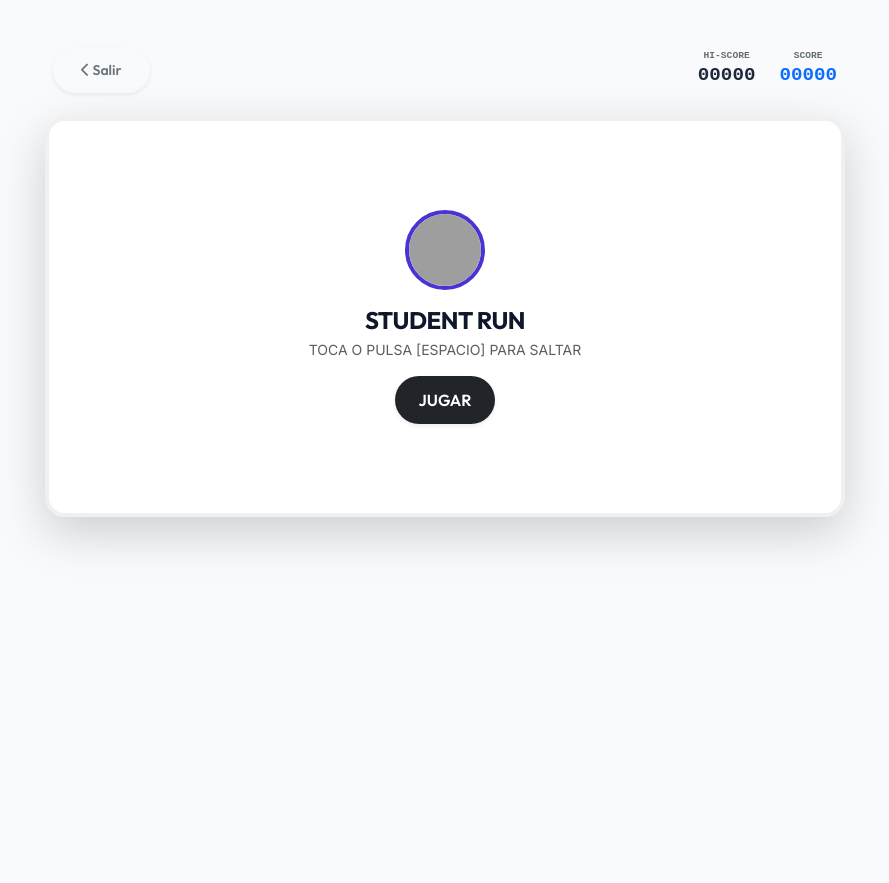
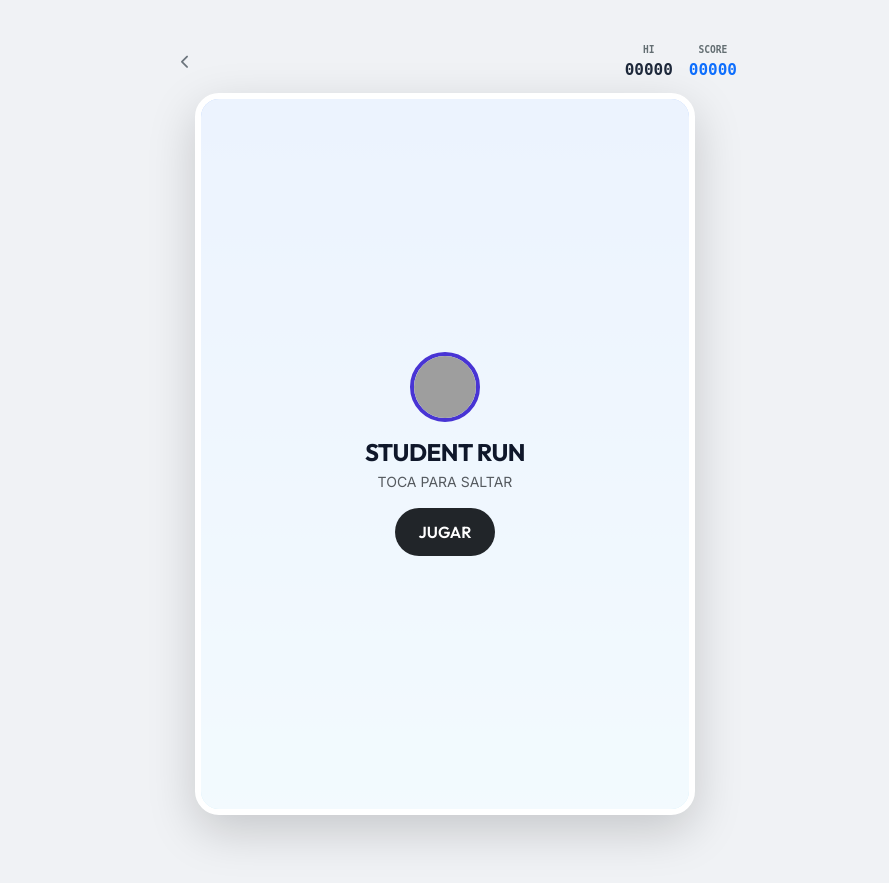
Before and after one commit to dgarridor05/AplicacionPracticas, a Django app: page /minijuegos/dino-reto/ in a window 1280 px wide. Shown: the part 79-962 px from the top of the page, without its empty margins (195-1084 px from the left). Run offline with Django 5.2, Linux system fonts and the light colour scheme; a user stored in the database is signed in; data comes from the database, SQL or seed files in the repository; grey boxes are pictures that could not be loaded.

Commit message:
mejora dino_game 7.0

```diff
--- a/minigames/templates/minigames/dino_game.html
+++ b/minigames/templates/minigames/dino_game.html
@@ -2,36 +2,36 @@
 {% block title %}Student Runner Pro{% endblock %}
 
 {% block content %}
-<div class="container-fluid py-2 py-md-4 text-center game-main-container">
-    <div class="d-flex justify-content-between align-items-center mb-3 mb-md-4 px-2" style="max-width: 800px; margin: 0 auto; width: 100%;">
-        <a href="{% url 'student_home' %}" class="btn btn-sm btn-outline-secondary border-0 shadow-sm">
-            <i class="fas fa-chevron-left"></i> <span class="d-none d-sm-inline">Salir</span>
+<div class="container-fluid py-2 py-md-3 text-center game-main-container">
+    <div class="d-flex justify-content-between align-items-center mb-2 px-2 mx-auto" style="max-width: 600px; width: 100%;">
+        <a href="{% url 'student_home' %}" class="btn btn-sm btn-outline-secondary border-0">
+            <i class="fas fa-chevron-left"></i>
         </a>
-        <div class="game-stats d-flex gap-3 gap-md-4">
-            <div class="stat-item"><small>HI-SCORE</small> <span id="highScore">00000</span></div>
+        <div class="game-stats d-flex gap-3">
+            <div class="stat-item"><small>HI</small> <span id="highScore">00000</span></div>
             <div class="stat-item text-primary"><small>SCORE</small> <span id="currentScore">00000</span></div>
         </div>
     </div>
 
     <div class="game-wrapper shadow-lg" id="gameWrapper">
-        <canvas id="gameCanvas" width="800" height="400"></canvas>
+        <canvas id="gameCanvas"></canvas>
 
         <div id="overlay" class="game-overlay">
             <div id="start-screen" class="px-3">
-                <div class="avatar-preview mb-2 mb-md-3">
+                <div class="avatar-preview mb-3">
                     {% if user.profile_picture %}
                         <img src="{{ user.profile_picture.url }}" id="playerImg" crossorigin="anonymous">
                     {% else %}
                         <img src="https://ui-avatars.com/api/?background=4834d4&color=fff&name={{ user.first_name }}" id="playerImg" crossorigin="anonymous">
                     {% endif %}
                 </div>
-                <h2 class="fw-bold mb-1 fs-4 fs-md-2">STUDENT RUN</h2>
-                <p class="text-muted small mb-3">TOCA O PULSA [ESPACIO] PARA SALTAR</p>
-                <button id="startBtn" class="btn btn-dark rounded-pill px-4 shadow-sm">JUGAR</button>
+                <h2 class="fw-bold mb-1 fs-4">STUDENT RUN</h2>
+                <p class="text-muted small mb-3">TOCA PARA SALTAR</p>
+                <button id="startBtn" class="btn btn-dark rounded-pill px-4">JUGAR</button>
             </div>
 
             <div id="game-over-screen" style="display: none;" class="px-3">
-                <h1 class="text-danger fw-black mb-0 fs-3 fs-md-1">¡SUSPENSO!</h1>
+                <h1 class="text-danger fw-bold mb-0 fs-3">¡SUSPENSO!</h1>
                 <p id="finalScoreText" class="mb-3 text-muted small"></p>
                 <button id="restartBtn" class="btn btn-primary rounded-pill px-5 shadow">
                     REINTENTAR <i class="fas fa-redo ms-2"></i>
@@ -42,65 +42,58 @@
 </div>
 
 <style>
-    :root { --game-bg: #ffffff; }
+    :root { --game-bg: #f8f9fa; }
 
-    /* Evitamos el scroll elástico en móviles para que no se mueva la pantalla al jugar */
-    body { overflow: hidden; position: fixed; width: 100%; }
+    body {
+        overflow: hidden;
+        position: fixed;
+        width: 100%;
+        background-color: #f0f2f5;
+    }
 
     .game-main-container {
         height: 100vh;
         display: flex;
         flex-direction: column;
+        justify-content: flex-start;
     }
 
     .game-wrapper {
         position: relative;
-        width: 100%;
-        max-width: 800px;
-        /* En móvil ocupará más espacio vertical proporcionalmente */
-        aspect-ratio: 8 / 10;
+        width: 95%;
+        max-width: 500px; /* Ancho más controlado para móviles */
+        aspect-ratio: 9 / 13; /* Proporción ideal para ver todo y tener zona de toque */
         margin: 0 auto;
         background: var(--game-bg);
-        border-radius: 20px;
+        border-radius: 24px;
         overflow: hidden;
-        border: 4px solid #f0f0f0;
+        border: 6px solid white;
         touch-action: none;
         -webkit-user-select: none;
         user-select: none;
-        -webkit-tap-highlight-color: transparent;
-    }
-
-    /* En pantallas grandes volvemos a un formato más horizontal */
-    @media (min-width: 768px) {
-        .game-wrapper { aspect-ratio: 2 / 1; }
     }
 
     #gameCanvas {
         width: 100% !important;
         height: 100% !important;
         display: block;
-        object-fit: cover; /* Clave para que el dibujo interno no se deforme */
+        background: linear-gradient(to bottom, #a1c4fd 0%, #c2e9fb 100%); /* Cielo inicial */
     }
 
     .game-overlay {
         position: absolute; top: 0; left: 0; width: 100%; height: 100%;
         display: flex; align-items: center; justify-content: center;
-        background: rgba(255,255,255,0.85); transition: 0.3s;
+        background: rgba(255,255,255,0.8); transition: 0.3s;
         z-index: 10;
     }
 
     .avatar-preview img {
-        width: 60px; height: 60px; border-radius: 50%;
-        border: 3px solid #4834d4; object-fit: cover;
+        width: 70px; height: 70px; border-radius: 50%;
+        border: 4px solid #4834d4; object-fit: cover;
     }
 
-    @media (min-width: 768px) {
-        .avatar-preview img { width: 80px; height: 80px; border-width: 4px; }
-    }
-
-    .stat-item { font-family: 'Courier New', Courier, monospace; font-weight: bold; font-size: 1rem; }
-    @media (min-width: 768px) { .stat-item { font-size: 1.2rem; } }
-    .stat-item small { font-size: 0.6rem; color: #636e72; display: block; line-height: 1; }
+    .stat-item { font-family: 'monospace'; font-weight: bold; font-size: 1rem; }
+    .stat-item small { font-size: 0.6rem; color: #636e72; display: block; }
 </style>
 
 <script>
@@ -111,20 +104,26 @@ class Game {
         this.img = document.getElementById('playerImg');
         this.wrapper = document.getElementById('gameWrapper');
 
-        // Resolución lógica: 800x400 da más aire vertical
-        this.canvas.width = 800;
-        this.canvas.height = 400;
+        // Resolución interna fija para consistencia
+        this.canvas.width = 450;
+        this.canvas.height = 650;
 
-        this.baseSpeed = 7;
+        this.baseSpeed = 6;
         this.speed = this.baseSpeed;
-        this.gravity = 0.85;
-        this.jumpForce = 17;
-        this.jumpCutoff = 0.35;
+        this.gravity = 0.8;
+        this.jumpForce = 15;
+
+        // El suelo está más arriba (30% del canvas desde abajo libre para el dedo)
+        this.groundY = this.canvas.height - 180;
 
         this.player = {
-            x: 80, y: 0, w: 58, h: 58,
-            dy: 0, grounded: false, isJumping: false
+            x: 50, y: 0, w: 50, h: 50,
+            dy: 0, grounded: false
         };
+
+        // Para el fondo infinito (Pasillo)
+        this.bgX = 0;
+        this.bgSpeed = 2;
 
         this.obstacles = [];
         this.score = 0;
@@ -135,40 +134,21 @@ class Game {
     }
 
     init() {
-        const handleStartJump = (e) => {
+        const jump = (e) => {
             if (!this.active) return;
             if (this.player.grounded) {
                 this.player.dy = -this.jumpForce;
                 this.player.grounded = false;
-                this.player.isJumping = true;
             }
+            if(e) e.preventDefault();
         };
 
-        const handleEndJump = () => {
-            if (this.player.isJumping && this.player.dy < -3) {
-                this.player.dy *= this.jumpCutoff;
-                this.player.isJumping = false;
-            }
-        };
+        this.wrapper.addEventListener('touchstart', jump, { passive: false });
+        this.wrapper.addEventListener('mousedown', jump);
+        window.addEventListener('keydown', (e) => { if(e.code === 'Space') jump(); });
 
-        // Eventos táctiles mejorados para móvil
-        this.wrapper.addEventListener('touchstart', (e) => {
-            if (this.active) { e.preventDefault(); handleStartJump(e); }
-        }, { passive: false });
-
-        this.wrapper.addEventListener('touchend', (e) => {
-            if (this.active) { e.preventDefault(); handleEndJump(); }
-        }, { passive: false });
-
-        // Eventos de ratón y teclado
-        this.wrapper.addEventListener('mousedown', (e) => handleStartJump(e));
-        window.addEventListener('mouseup', handleEndJump);
-        window.addEventListener('keydown', (e) => {
-            if(e.code === 'Space') { e.preventDefault(); handleStartJump(e); }
-        });
-
-        document.getElementById('startBtn').onclick = (e) => { e.stopPropagation(); this.start(); };
-        document.getElementById('restartBtn').onclick = (e) => { e.stopPropagation(); this.start(); };
+        document.getElementById('startBtn').onclick = () => this.start();
+        document.getElementById('restartBtn').onclick = () => this.start();
     }
 
     start() {
@@ -176,91 +156,105 @@ class Game {
         this.score = 0;
         this.speed = this.baseSpeed;
         this.obstacles = [];
-        // Posicionamos al jugador basándonos en el nuevo nivel del suelo
-        this.player.y = this.canvas.height - 150;
+        this.player.y = this.groundY - this.player.h;
         this.player.dy = 0;
 
-        document.getElementById('overlay').style.background = 'transparent';
+        document.getElementById('overlay').style.opacity = '0';
+        setTimeout(() => {
+            if(this.active) document.getElementById('overlay').style.visibility = 'hidden';
+        }, 300);
         document.getElementById('start-screen').style.display = 'none';
         document.getElementById('game-over-screen').style.display = 'none';
         this.loop();
     }
 
+    drawBackground() {
+        // Dibujamos "ventanas" o "puertas" que se mueven
+        this.bgX -= this.speed * 0.5; // Se mueve más lento que los obstáculos
+        if (this.bgX <= -200) this.bgX = 0;
+
+        this.ctx.fillStyle = '#e1e8ed'; // Pared del pasillo
+        this.ctx.fillRect(0, 0, this.canvas.width, this.groundY);
+
+        for (let i = 0; i < 5; i++) {
+            // Ventanas
+            this.ctx.fillStyle = '#ffffff';
+            this.ctx.fillRect(this.bgX + (i * 200), 100, 80, 120);
+            // Detalles de la ventana
+            this.ctx.strokeStyle = '#b2bec3';
+            this.ctx.strokeRect(this.bgX + (i * 200), 100, 80, 120);
+        }
+
+        // Suelo (Pasillo)
+        this.ctx.fillStyle = '#dfe6e9';
+        this.ctx.fillRect(0, this.groundY, this.canvas.width, this.canvas.height - this.groundY);
+        this.ctx.fillStyle = '#b2bec3';
+        this.ctx.fillRect(0, this.groundY, this.canvas.width, 4);
+    }
+
     update() {
-        this.score += 0.15;
-        this.speed = this.baseSpeed + (this.score / 65);
+        this.score += 0.1;
+        this.speed = this.baseSpeed + (this.score / 50);
         document.getElementById('currentScore').innerText = Math.floor(this.score).toString().padStart(5, '0');
 
         this.player.dy += this.gravity;
         this.player.y += this.player.dy;
 
-        // NIVEL DEL SUELO ELEVADO: 100px desde el fondo para evitar que el dedo tape
-        const groundLevel = this.canvas.height - 100;
-        if (this.player.y > groundLevel - this.player.h) {
-            this.player.y = groundLevel - this.player.h;
+        if (this.player.y > this.groundY - this.player.h) {
+            this.player.y = this.groundY - this.player.h;
             this.player.dy = 0;
             this.player.grounded = true;
-            this.player.isJumping = false;
         }
 
-        const minGap = 280 + (this.speed * 5);
-        if (this.obstacles.length === 0 || (this.canvas.width - this.obstacles[this.obstacles.length-1].x) > minGap) {
-            if (Math.random() < 0.04) {
-                const icons = ['📚', '📝', '🎒', '📐', '🧠'];
+        // Generar obstáculos
+        if (this.obstacles.length === 0 || (this.canvas.width - this.obstacles[this.obstacles.length-1].x) > 300) {
+            if (Math.random() < 0.05) {
                 this.obstacles.push({
                     x: this.canvas.width,
-                    y: groundLevel - 42,
-                    w: 42, h: 42,
-                    icon: icons[Math.floor(Math.random() * icons.length)]
+                    y: this.groundY - 45,
+                    w: 40, h: 40,
+                    icon: ['📚', '🎒', '🧪', '📐'][Math.floor(Math.random()*4)]
                 });
             }
         }
 
         this.obstacles.forEach((obs, i) => {
             obs.x -= this.speed;
-            // Colisión por proximidad
-            const pX = this.player.x + this.player.w/2;
-            const pY = this.player.y + this.player.h/2;
-            const oX = obs.x + obs.w/2;
-            const oY = obs.y + obs.h/2;
-            if (Math.sqrt((pX - oX)**2 + (pY - oY)**2) < 40) this.gameOver();
-            if (obs.x + obs.w < -50) this.obstacles.splice(i, 1);
+
+            // Colisión ajustada
+            if (this.player.x < obs.x + obs.w - 10 &&
+                this.player.x + this.player.w - 10 > obs.x &&
+                this.player.y < obs.y + obs.h - 10 &&
+                this.player.y + this.player.h - 10 > obs.y) {
+                this.gameOver();
+            }
+
+            if (obs.x < -50) this.obstacles.splice(i, 1);
         });
     }
 
     draw() {
         this.ctx.clearRect(0, 0, this.canvas.width, this.canvas.height);
 
-        // Suelo estilizado
-        const groundLevel = this.canvas.height - 100;
-        this.ctx.strokeStyle = '#dfe6e9';
-        this.ctx.lineWidth = 3;
-        this.ctx.beginPath();
-        this.ctx.moveTo(0, groundLevel);
-        this.ctx.lineTo(this.canvas.width, groundLevel);
-        this.ctx.stroke();
+        this.drawBackground();
 
-        // Jugador (Círculo con imagen)
+        // Jugador
         this.ctx.save();
         this.ctx.beginPath();
-        this.ctx.arc(this.player.x + this.player.w/2, this.player.y + this.player.h/2, this.player.w/2, 0, Math.PI*2);
+        this.ctx.arc(this.player.x + 25, this.player.y + 25, 25, 0, Math.PI*2);
         this.ctx.clip();
         if (this.img && this.img.complete) {
-            this.ctx.drawImage(this.img, this.player.x, this.player.y, this.player.w, this.player.h);
-        } else {
-            this.ctx.fillStyle = '#4834d4'; this.ctx.fill();
+            this.ctx.drawImage(this.img, this.player.x, this.player.y, 50, 50);
         }
         this.ctx.restore();
-
-        // Borde del jugador
-        this.ctx.strokeStyle = this.player.grounded ? '#4834d4' : '#686de0';
+        this.ctx.strokeStyle = '#4834d4';
         this.ctx.lineWidth = 3;
         this.ctx.stroke();
 
         // Obstáculos
-        this.ctx.font = '38px Arial';
+        this.ctx.font = '30px Arial';
         this.obstacles.forEach(obs => {
-            this.ctx.fillText(obs.icon, obs.x, obs.y + 35);
+            this.ctx.fillText(obs.icon, obs.x, obs.y + 32);
         });
     }
 
@@ -268,8 +262,11 @@ class Game {
         this.active = false;
         if (this.score > this.highScore) this.highScore = this.score;
         document.getElementById('highScore').innerText = Math.floor(this.highScore).toString().padStart(5, '0');
-        document.getElementById('finalScoreText').innerText = `HAS CONSEGUIDO ${Math.floor(this.score)} PUNTOS`;
-        document.getElementById('overlay').style.background = 'rgba(255,255,255,0.92)';
+        document.getElementById('finalScoreText').innerText = `PUNTUACIÓN: ${Math.floor(this.score)}`;
+
+        const overlay = document.getElementById('overlay');
+        overlay.style.visibility = 'visible';
+        overlay.style.opacity = '1';
         document.getElementById('game-over-screen').style.display = 'block';
     }
 
```
